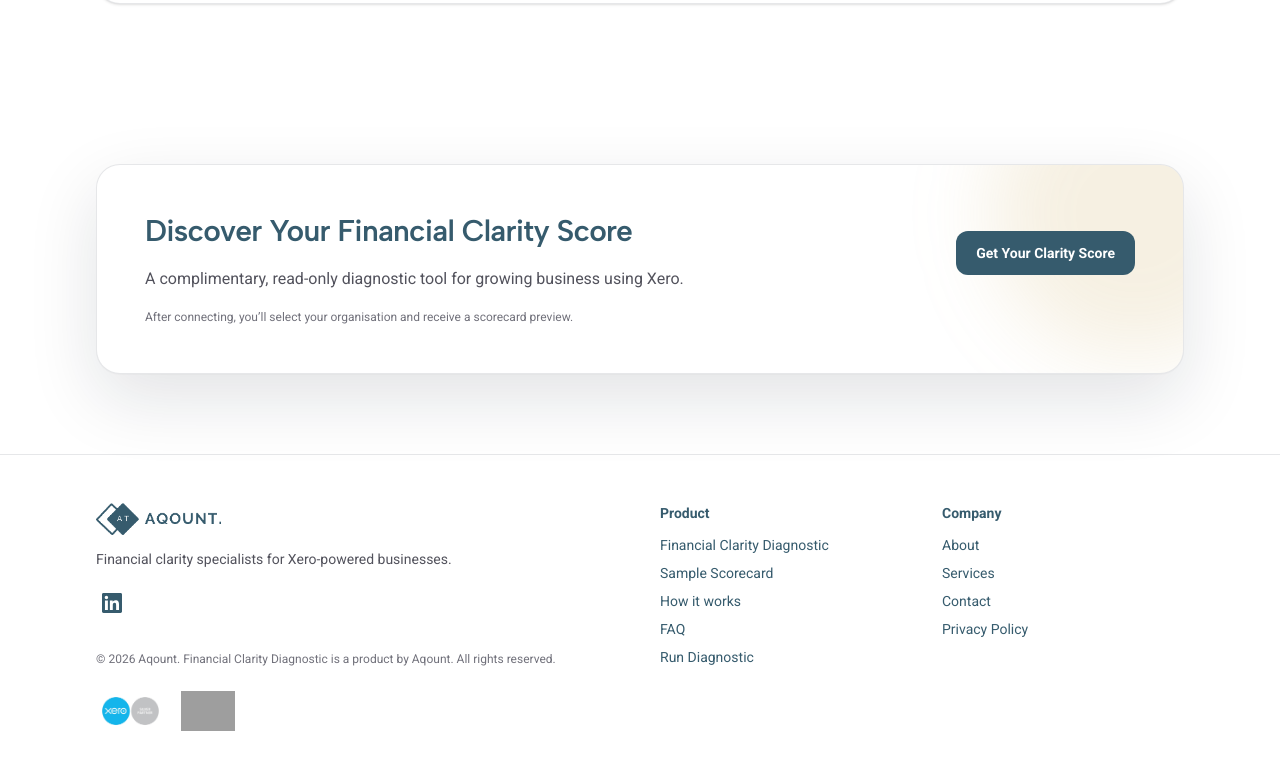
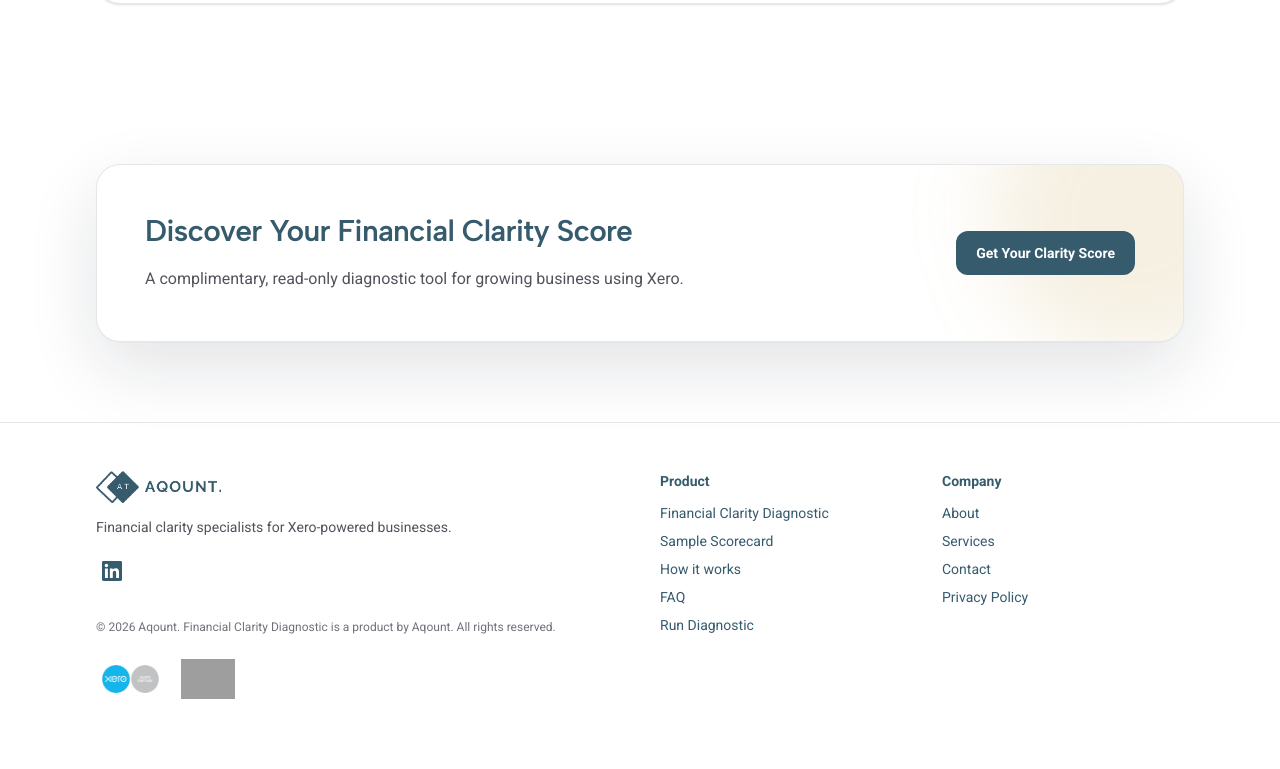
Before and after one commit to noemisasum/xero-financial-clarity, a Next.js app: page / in a window 1280 px wide. Shown: the part 4463-5232 px from the top of the page. After the commit the page ends 5210 px from the top, so only its background shows below. Built offline with nearby package versions, Linux system fonts and the light colour scheme; grey boxes are pictures that could not be loaded.

Commit message:
Remove 'After connecting' helper line from final CTA

```diff
--- a/src/app/page.tsx
+++ b/src/app/page.tsx
@@ -497,11 +497,6 @@
                   <Button href="/api/xero/connect">Get Your Clarity Score</Button>
                 </div>
               </div>
-
-              <div className="mt-4 text-xs text-zinc-500">
-                After connecting, you’ll select your organisation and receive a
-                scorecard preview.
-              </div>
             </div>
           </div>
         </Container>
```
